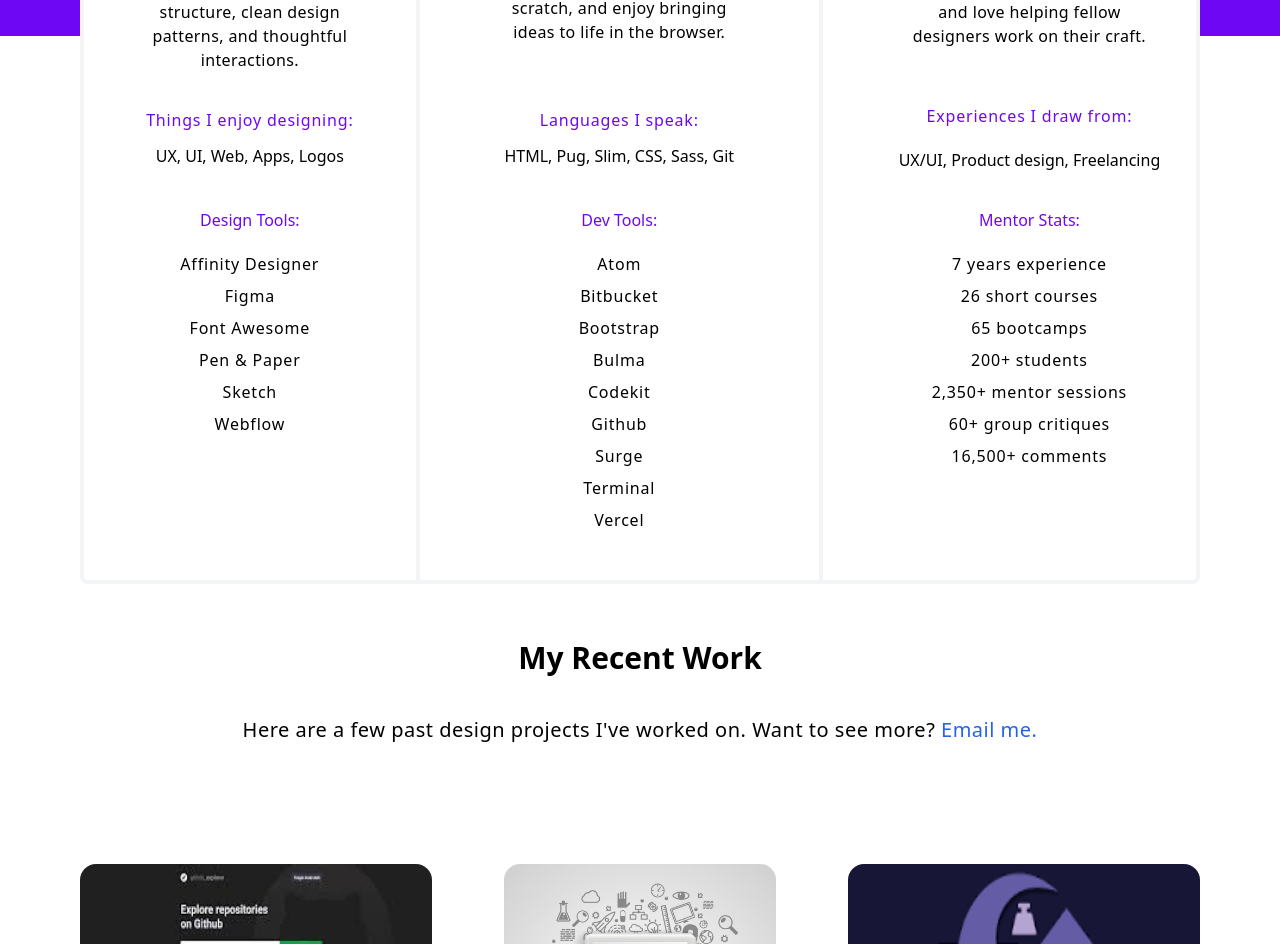
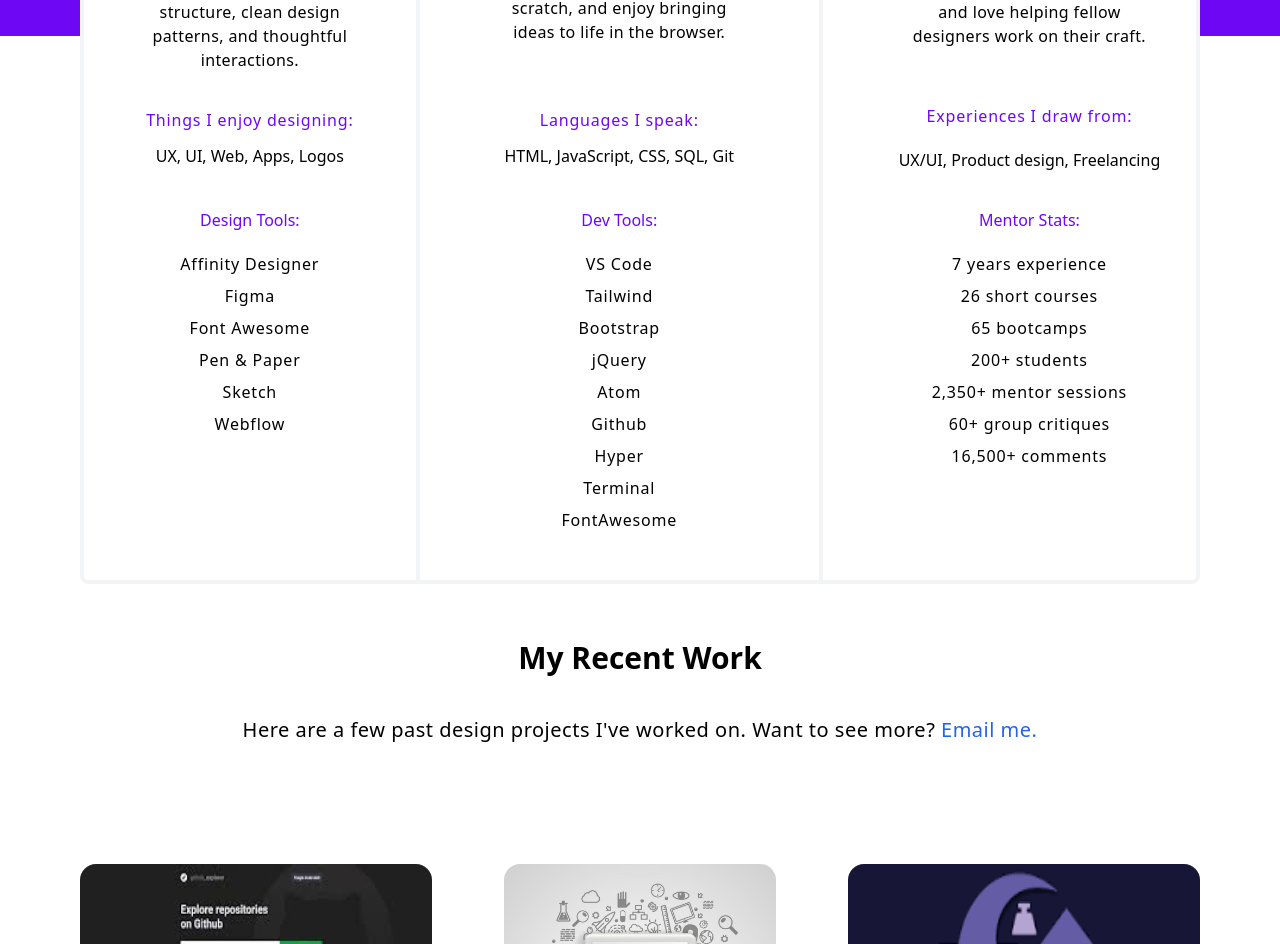
Before and after one commit to whoswapnil/new_portfolio_project, a website: page index.html in a window 1280 px wide. Shown: the part 1688-2632 px from the top of the page. Drawn offline with Linux system fonts and the light colour scheme.

Commit message:
Update index.html

```diff
--- a/index.html
+++ b/index.html
@@ -73,17 +73,17 @@
             <p class="mx-10 my-4 tracking-wide">I like to code things from scratch, and enjoy bringing ideas to life in
                 the browser.</p>
             <p class="mt-12 text-navy tracking-wider">Languages I speak:</p>
-            <p class="mt-3">HTML, Pug, Slim, CSS, Sass, Git</p>
+            <p class="mt-3">HTML, JavaScript, CSS, SQL, Git</p>
             <p class="text-navy mt-10">Dev Tools:</p>
-            <p class="mt-4 leading-loose tracking-wider">Atom<br>
-                Bitbucket<br>
+            <p class="mt-4 leading-loose tracking-wider">VS Code<br>
+                Tailwind<br>
                 Bootstrap<br>
-                Bulma<br>
-                Codekit<br>
+                jQuery<br>
+                Atom<br>
                 Github<br>
-                Surge<br>
+                Hyper<br>
                 Terminal<br>
-                Vercel</p><br>
+                FontAwesome</p><br>
 
         </div>
         <div
```
